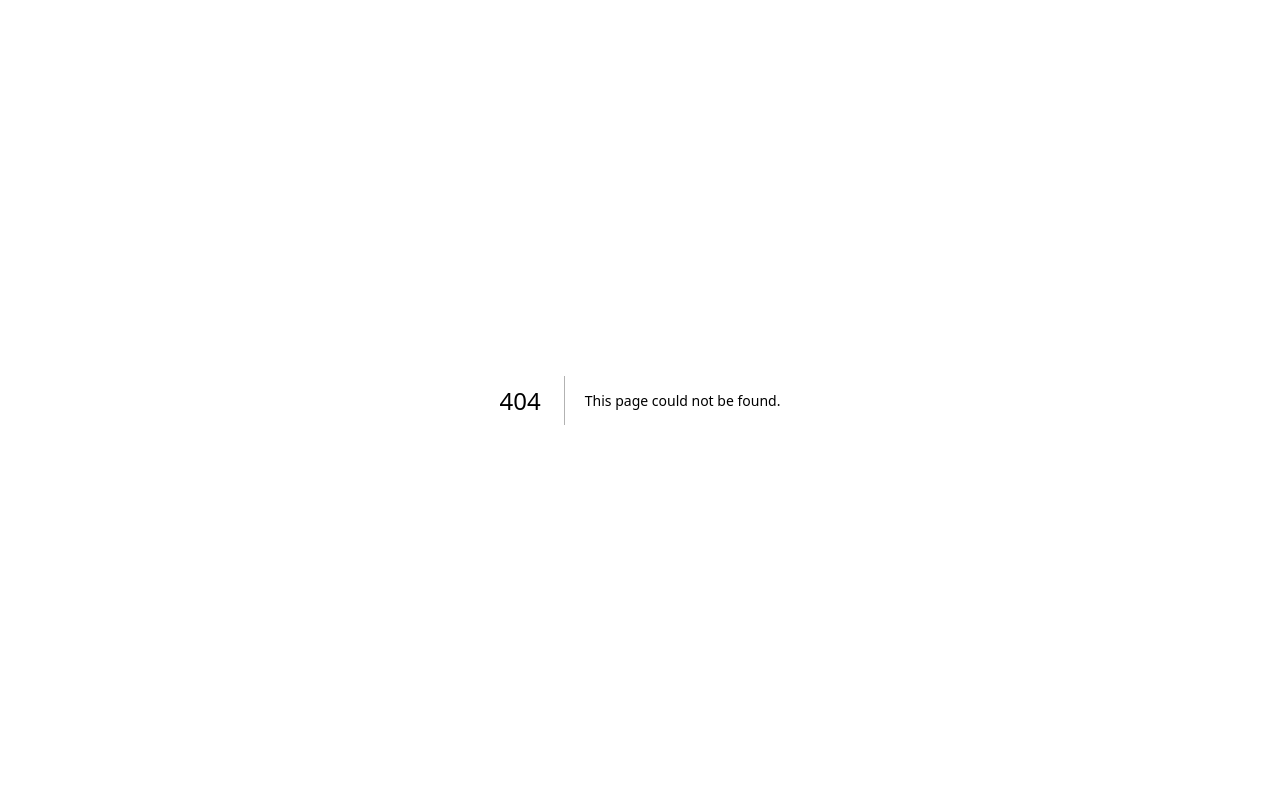
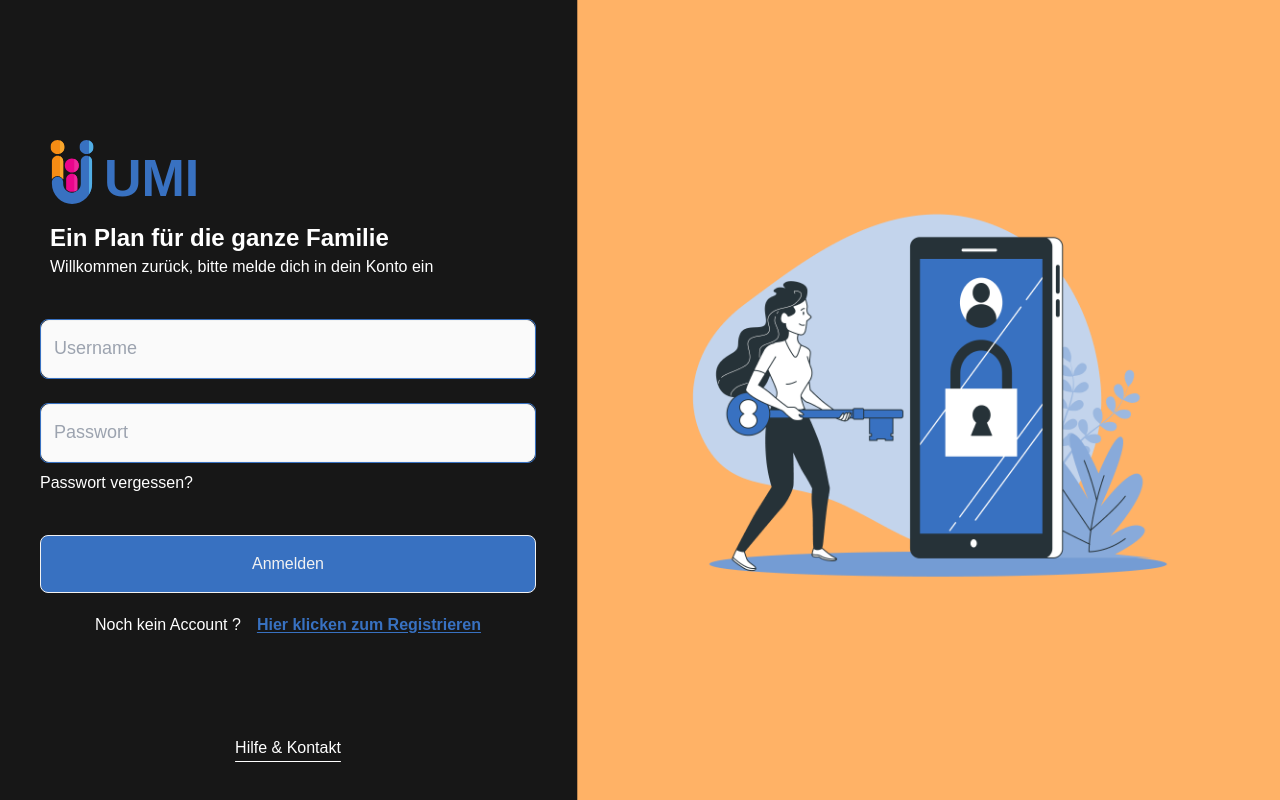
Before and after one commit to ismailD93/Familienplaner, a Next.js app: page /start in a window 1280 px wide. Before the commit this address had no page. Built offline with nearby package versions, Linux system fonts and the light colour scheme.

Commit message:
created animation for user start page

```diff
--- a/app/(auth)/login/page.tsx
+++ b/app/(auth)/login/page.tsx
@@ -1,6 +1,7 @@
 import { FC } from "react";
 import NextImage from "next/image";
 import LoginForm from "../../../components/LoginForm";
+import AutWrapper from "../../../components/AuthWrapper";
 
 type Props = {
   params: {
@@ -10,7 +11,7 @@ type Props = {
 
 const LoginPage: FC<Props> = () => {
   return (
-    // <AutWrapper>
+    <AutWrapper>
       <div className="absolute inset-0 flex flex-col md:flex-row">
         <div className="bg-orange w-full h-1/2 md:h-full md:w-1/2 flex max-md:py-10 md:flex-1 items-center justify-center relative flex-col">
           <div className="w-full aspect-[425/348] relative">
@@ -26,7 +27,7 @@ const LoginPage: FC<Props> = () => {
           <LoginForm />
         </div>
       </div>
-    // </AutWrapper>
+    </AutWrapper>
   );
 };
 
--- /dev/null
+++ b/app/(auth)/start/page.tsx
@@ -0,0 +1,26 @@
+import { FC } from "react";
+import RegisterForm from "../../../components/RegisterForm";
+import LoginForm from "../../../components/LoginForm";
+import StartAnimation from "../../../components/Animation";
+
+type Props = {
+  params: {
+    locale: string;
+  };
+};
+
+const StartPage: FC<Props> = () => {
+  return (
+    <div className="flex justify-between h-screen">
+      <StartAnimation />
+      <div className="w-[45%]">
+        <LoginForm />
+      </div>
+      <div className="w-[45%]">
+        <RegisterForm />
+      </div>
+    </div>
+  );
+};
+
+export default StartPage;
--- a/app/page.tsx
+++ b/app/page.tsx
@@ -1,7 +1,9 @@
+import LandingPage from "../components/LandingPage";
+
 const DashboardPage = async () => {
   return (
     <div>
-      <div>Landingpage</div>
+      <LandingPage />
     </div>
   );
 };
--- /dev/null
+++ b/components/Animation.tsx
@@ -0,0 +1,42 @@
+"use client";
+import { FC } from "react";
+import { AnimatePresence, motion } from "framer-motion";
+import { useSearchParams } from "next/navigation";
+import NextImage from "next/image";
+
+type Animation = "register" | "login";
+
+const StartAnimation: FC = () => {
+  const searchParams = useSearchParams();
+  const animation: Animation =
+    (searchParams.get("animation") as Animation) || "login";
+
+  return (
+    <AnimatePresence>
+      <motion.div
+        initial={{ x: animation === "login" ? "82%" : "0%" }}
+        animate={{ x: animation === "login" ? "82%" : "0%" }}
+        exit={{ x: animation === "login" ? "82%" : "0%" }}
+        transition={{ duration: 0.5 }}
+        className="fixed w-full md:w-[55%] z-10 h-full mx-auto text-green"
+      >
+        <div className="bg-orange w-full h-1/2 md:h-full md:w-full flex max-md:py-10 md:flex-1 items-center justify-center relative flex-col">
+          <div className="w-full aspect-[425/348] relative">
+            <NextImage
+              fill
+              src={
+                animation === "login"
+                  ? "/assets/Login.png"
+                  : "/assets/Register.png"
+              }
+              alt={animation === "login" ? "Login" : "Register"}
+              className="object-contain"
+            />
+          </div>
+        </div>
+      </motion.div>
+    </AnimatePresence>
+  );
+};
+
+export default StartAnimation;
--- a/components/Button.tsx
+++ b/components/Button.tsx
@@ -12,10 +12,9 @@ interface Props
   target?: string;
   rel?: string;
   type?: "button" | "submit";
-  variant?: "black" | "dark-green" | "green" | "outline" | "white";
+  variant?: "blue" | "blue-outline";
   size?: "16" | "14";
   icon?: ReactNode;
-  roundedBottom?: boolean;
 }
 
 // eslint-disable-next-line react/display-name
@@ -26,9 +25,8 @@ const Button = forwardRef<HTMLButtonElement, Props>(
       target,
       disabled,
       className,
-      roundedBottom,
       rel,
-      variant = "black",
+      variant = "blue",
       size = "16",
       ...rest
     },
@@ -42,18 +40,12 @@ const Button = forwardRef<HTMLButtonElement, Props>(
       >
         {!!link && (
           <Link href={link} target={target} rel={rel}>
-            <InnerButton
-              roundedBottom={roundedBottom}
-              {...rest}
-              variant={variant}
-              size={size}
-            />
+            <InnerButton {...rest} variant={variant} size={size} />
           </Link>
         )}
         {!link && (
           <button ref={ref} className="w-full" disabled={disabled} {...rest}>
             <InnerButton
-              roundedBottom={roundedBottom}
               variant={variant}
               size={size}
               disabled={disabled}
@@ -74,9 +66,7 @@ const InnerButton = ({
   size,
   disabled,
   icon,
-  roundedBottom,
 }: {
-  roundedBottom: Props["roundedBottom"];
   label: Props["label"];
   variant?: Props["variant"];
   size: Props["size"];
@@ -85,22 +75,15 @@ const InnerButton = ({
 }) => {
   return (
     <div
-      className={classNames("flex w-full flex-row items-center border", {
-        "rounded-full": !roundedBottom,
-        "rounded-b": roundedBottom,
-        "bg-black hover:bg-black-90 text-white border-black hover:border-black-90":
-          variant === "black" && !disabled,
-        "bg-green hover:bg-black-90 text-white border-green hover:border-black-90":
-          variant === "dark-green" && !disabled,
-        "bg-green-light hover:bg-black-90 text-white border-green-light hover:border-black-90":
-          variant === "green" && !disabled,
-        "border-black hover:border-green hover:text-green":
-          variant === "outline" && !disabled,
-        "border-white text-white": variant === "white" && !disabled,
-        "border-black-60 text-black-60": variant === "outline" && disabled,
-        "text-black-90 bg-black-40 border-black-40":
-          variant !== "outline" && disabled,
-      })}
+      className={classNames(
+        "flex w-full flex-row items-center border rounded-lg",
+        {
+          "bg-blue hover:bg-blue/70 text-white-80":
+            variant === "blue" && !disabled,
+          "bg-white-80 hover:bg-blue/80 text-blue hover:text-white-80 border-blue":
+            variant === "blue-outline" && !disabled,
+        }
+      )}
     >
       <div className="flex w-full flex-col items-center">
         <div
--- a/components/Calneder.tsx
+++ b/components/Calneder.tsx
@@ -84,14 +84,14 @@ const Calender: FC<CalenderProps> = ({ user, family }) => {
         <div className="mt-4 mb-4 cmd:mb-3 ml-6">
           <div className="flex max-cmd:flex-col max-lg:items-center max-lg:gap-y-3 select-none">
             <div className="flex gap-x-2 cmd:w-1/2 items-center">
-              <div className="flex items-center text-24 md:text-32 text-gray">
+              <div className="flex items-center text-16 font-semibold text-gray">
                 {selectedDate}
               </div>
               <div
                 onClick={() => setOpenDatePicker?.(true)}
                 className="text-blue rounded-md hover:bg-blue hover:text-white cursor-pointer size-8 flex items-center justify-center"
               >
-                <CalenderIcon className="size-5" />
+                <CalenderIcon className="size-4" />
               </div>
             </div>
             <div className="cmd:w-2/3 gap-x-2 flex items-center text-gray">
--- /dev/null
+++ b/components/LandingPage.tsx
@@ -0,0 +1,24 @@
+"use client";
+import { useRouter } from "next/navigation";
+import { FC } from "react";
+
+interface LandingPageProps {
+  title?: string;
+}
+
+const LandingPage: FC<LandingPageProps> = () => {
+  const router = useRouter();
+  return (
+    <div>
+      <div>Landingpage</div>
+      <div
+        className="w-full flex justify-center mt-20 cursor-pointer text-24"
+        onClick={() => router.push("/start")}
+      >
+        GO TO LOGIN
+      </div>
+    </div>
+  );
+};
+
+export default LandingPage;
--- a/components/LoginForm.tsx
+++ b/components/LoginForm.tsx
@@ -12,7 +12,7 @@ import { useRouter } from "next/navigation";
 
 const LoginForm: FC = ({}) => {
   const router = useRouter();
-  const { login, logout } = useAuth();
+  const { login } = useAuth();
   const [falseValues, setFalseValues] = useState<string | undefined>(undefined);
   const formik = useFormik({
     initialValues: {
@@ -101,21 +101,22 @@ const LoginForm: FC = ({}) => {
             Passwort vergessen?
           </Link>
         </div>
-        <div className="mt-10 md:px-8">
+        <div className="flex flex-col mt-10 gap-x-6">
           <Button
             className="w-full"
             type="submit"
             form="loginForm"
             label="Anmelden"
           />
-        </div>
-        <div className="mt-10 md:px-8">
-          <Button
-            className="w-full"
-            onClick={() => logout()}
-            type="button"
-            label="Logout"
-          />
+          <div className="flex mt-5 mx-auto">
+            <span>Noch kein Account ?</span>
+            <div
+              className="text-blue ml-4 underline underline-offset-2 font-semibold cursor-pointer"
+              onClick={() => router.push("/start?animation=register")}
+            >
+              Hier klicken zum Registrieren
+            </div>
+          </div>
         </div>
       </form>
       <div>
--- a/components/RegisterForm.tsx
+++ b/components/RegisterForm.tsx
@@ -8,7 +8,6 @@ import { useFormik } from "formik";
 import Button from "./Button";
 import { useRouter } from "next/navigation";
 import getRegisterFormSchema from "../validation/registerFormschema";
-import { data } from "framer-motion/client";
 
 const RegisterForm: FC = ({}) => {
   const router = useRouter();
@@ -44,10 +43,8 @@ const formik = useFormik({
           throw new Error(`HTTP error! status: ${res.status}`);
         }
 
-
-
         // Überprüfe den HTTP-Statuscode
-        const statusCode = res.status;  // z.B. 200, 400, 500, etc.
+        const statusCode = res.status; // z.B. 200, 400, 500, etc.
 
         if (statusCode === 200) {
           setTimeout(() => {
@@ -120,13 +117,19 @@ return (
             defaultValue=""
           />
         </div>
-        <div className="mt-10 md:px-8">
+        <div className="flex flex-col mt-10 gap-x-6">
           <Button
             className="w-full"
             type="submit"
             form="registerForm"
             label="Registrieren"
           />
+          <div
+            className="mx-auto mt-5 text-blue underline underline-offset-4 font-semibold cursor-pointer"
+            onClick={() => router.push("/start?animation=login")}
+          >
+            Zurück zum Anmelden
+          </div>
         </div>
       </form>
       <div>
--- a/tailwind.config.js
+++ b/tailwind.config.js
@@ -65,6 +65,7 @@ module.exports = {
       red: "#D0312D",
       yellow: "#FFE500",
       orange: "#FFB266",
+      "white-80": "#f2f2f2",
     },
     fontSize: {
       10: [`${10 / 16}rem`, { lineHeight: `${13 / 16}rem` }],
```
Also changed, not shown: 1 other file (tests, documents, lock files or other folders). Lines whose indentation alone changed are shown as unchanged.
